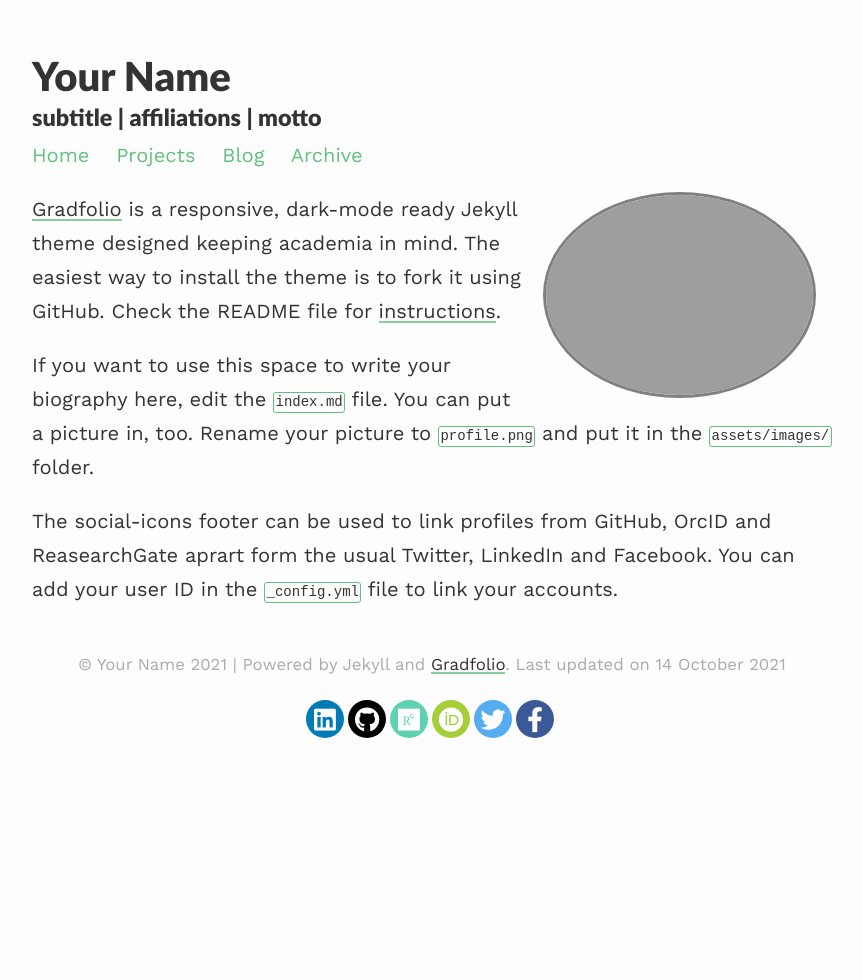
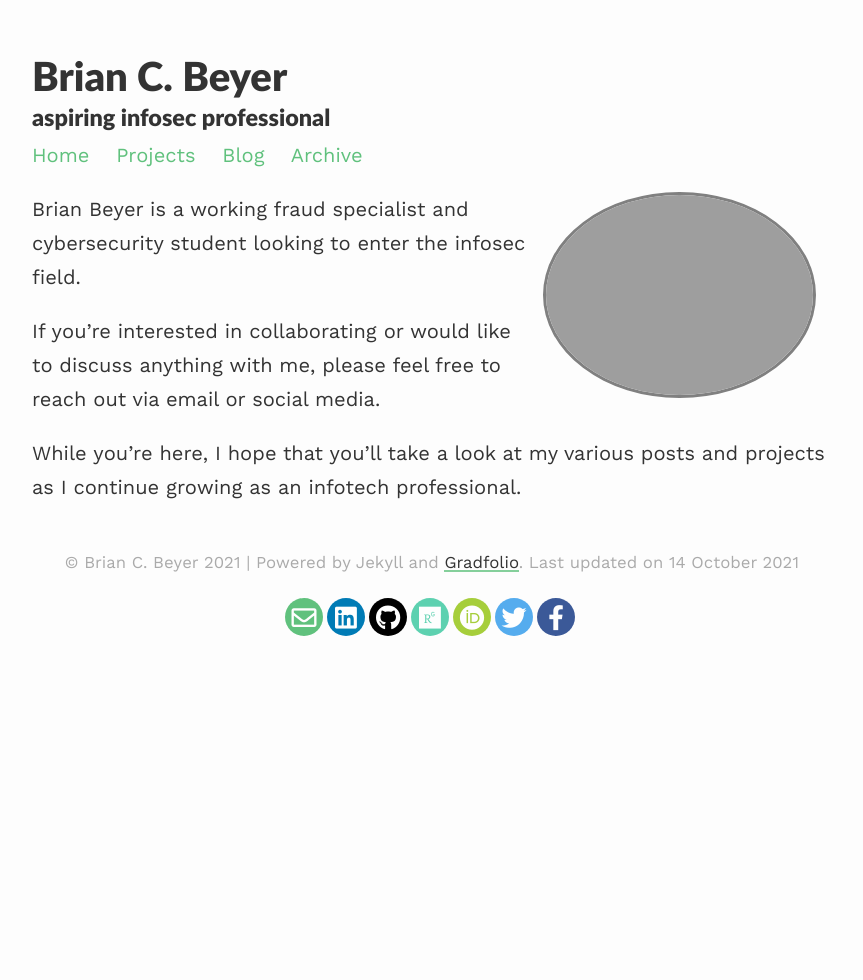
Before and after one commit to hermanthehermit/hermanthehermit.github.io, a Jekyll site: the page built from index.md, in a window 1280 px wide. Shown: the whole page, without its empty margins (208-1071 px from the left). Built offline with Jekyll 4.4.1, drawn with Linux system fonts in a browser that asks for light colours; nearby versions of some CDN libraries.

Commit message:
personalizing

```diff
--- a/_config.yml
+++ b/_config.yml
@@ -1,11 +1,11 @@
 ### your site title here
 
-title: Your Name
-description: subtitle | affiliations | motto
+title: Brian C. Beyer
+description: aspiring infosec professional
 
-baseurl: /gradfolio #name of GitHub repository
+baseurl: /hermanthehermit.github.io #name of GitHub repository
 url: "" #custom url to be used instead of GitHub repository
-email: #
+email: beyer.brian@gmail.com
 
 
 highlighter: rouge
--- a/index.md
+++ b/index.md
@@ -7,8 +7,8 @@ profile:
 published: true
 ---
 
-[Gradfolio](https://github.com/jitinnair1/gradfolio){:target="_blank"} is a responsive, dark-mode ready Jekyll theme designed keeping academia in mind. The easiest way to install the theme is to fork it using GitHub. Check the README file for [instructions](https://github.com/jitinnair1/gradfolio#installation){:target="_blank"}.
+Brian Beyer is a working fraud specialist and cybersecurity student looking to enter the infosec field.
 
-If you want to use this space to write your biography here, edit the `index.md` file. You can put a picture in, too. Rename your picture to `profile.png` and put it in the `assets/images/` folder.
+If you're interested in collaborating or would like to discuss anything with me, please feel free to reach out via email or social media.
 
-The social-icons footer can be used to link profiles from GitHub, OrcID and ReasearchGate aprart form the usual Twitter, LinkedIn and Facebook. You can add your user ID in the `_config.yml` file to link your accounts.
+While you're here, I hope that you'll take a look at my various posts and projects as I continue growing as an infotech professional.
```
Also changed, not shown: 2 other files.
